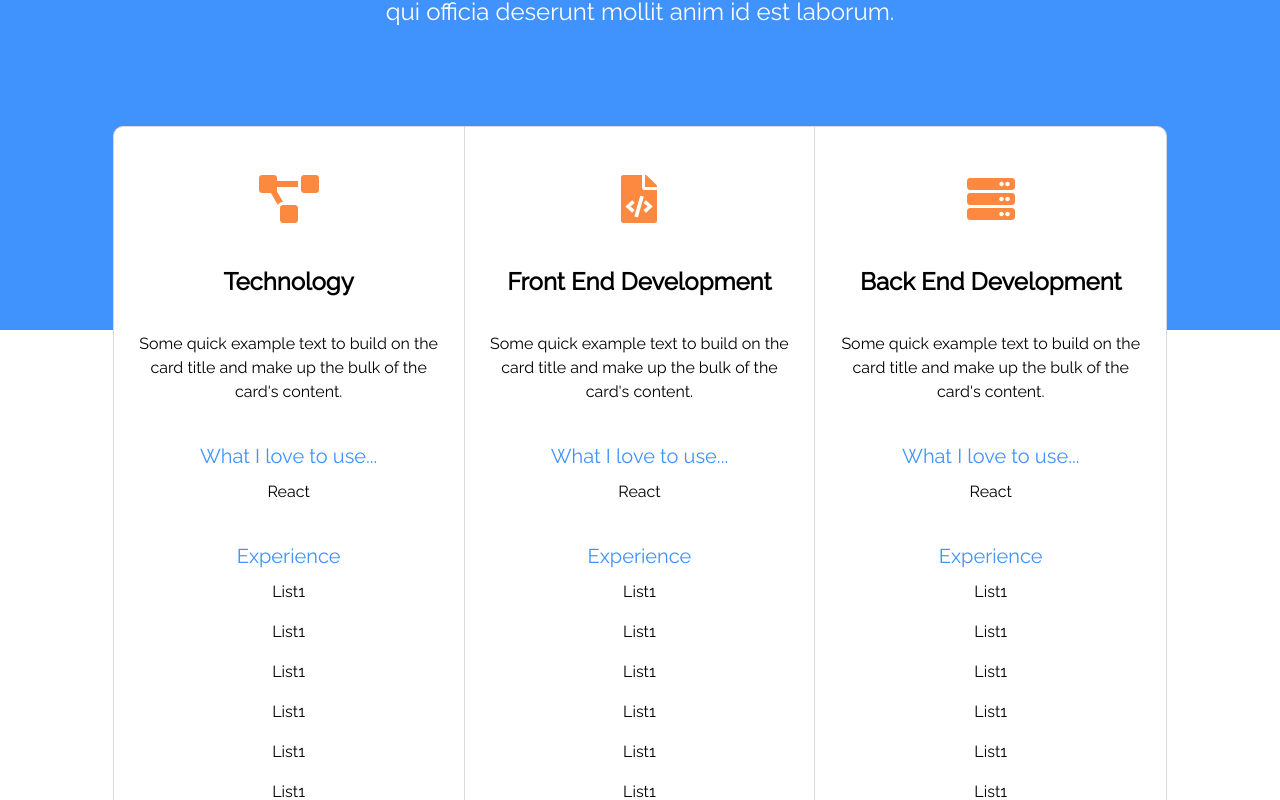
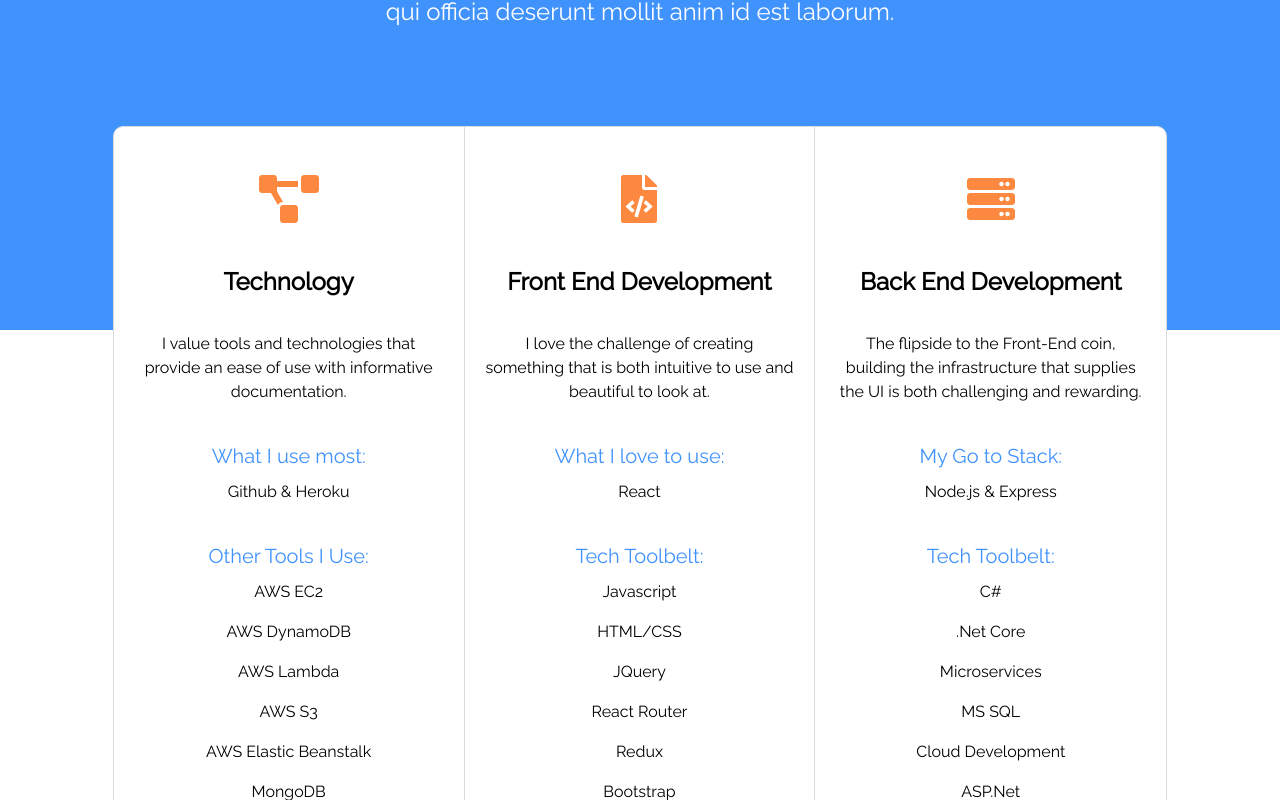
Before and after one commit to prestondoris/preston-doris, a React (Create React App) app: page / in a window 1280 px wide. Shown: the part 1080-1880 px from the top of the page. Built offline with nearby package versions, Linux system fonts and the light colour scheme.

Commit message:
Updated Skills components with real information instead of dummy data

```diff
--- a/src/App.js
+++ b/src/App.js
@@ -6,7 +6,7 @@ import AppBody from './AppBody'
 
 function App() {
   return (
-    <div className="App">
+    <div id='home' className="App">
       <NavBar />
       <AppBody />
     </div>
--- a/src/AppBody.css
+++ b/src/AppBody.css
@@ -1,6 +1,6 @@
 .skills-container {
     width: 95%;
-    height: 50em;
+    min-height: 50em;
     border-radius: 10px;
     background-color: white;
     margin: 6rem auto;
--- a/src/Footer.js
+++ b/src/Footer.js
@@ -5,16 +5,21 @@ import LinkedInLogo from './linkedin-brands.svg'
 
 function Footer(props) {
   let wrapperStyles = {
-    paddingTop: '5em'
+    paddingTop: '4.5em'
+  }
+  let linkStyles = {
+    padding: '1em'
   }
   return (
     <div style={wrapperStyles}>
-      <img src={logo} style={{width: '3.5rem'}} alt='prestondoris.com logo' />
-      <p>prestondoris.com</p>
+      <a href='#home'><img src={logo} style={{width: '3.5rem'}} alt='prestondoris.com logo' /></a>
+      <p style={{paddingTop: '1em'}}>prestondoris@gmail.com</p>
+
       <div>
-        <img src={GithubLogo} style={{width: '2rem'}} alt='Github logo' />
-        <img src={LinkedInLogo} style={{width: '2rem'}} alt='LinkedIn logo' />
+        <a style={linkStyles} target="_blank" rel="noopener noreferrer"  href='https://www.github.com/prestondoris'><img src={GithubLogo} style={{width: '2rem'}} alt='Github logo' /></a>
+        <a style={linkStyles} target="_blank" rel="noopener noreferrer"  href='https://www.linkedin.com/in/prestondoris'><img src={LinkedInLogo} style={{width: '2rem'}} alt='LinkedIn logo' /></a>
       </div>
+      <p style={{paddingTop: '1em'}}>Built using React. Handcrafted by Me &copy; 2020</p>
     </div>
   )
 }
--- a/src/Hero.js
+++ b/src/Hero.js
@@ -3,12 +3,18 @@ import { Jumbotron } from 'react-bootstrap'
 import server from './Server-amico.svg'
 
 function Hero(props) {
+  let linkStyles = {
+    color: 'whitesmoke',
+    position: 'absolute',
+    float: 'right',
+    top: '100%'
+  }
   return (
     <Jumbotron fluid style={{ margin: '0', backgroundColor: 'white' }}>
       <h1 id="jumboHeader">Full Stack Software Engineer</h1>
       <p style={{ fontSize: '1.5em' }}>I love to tackle new challenges and turning the blank page into something beautiful.</p>
       <img style={{ width: '40%', margin: '0 auto' }} src={server} alt='person sitting at desk in front of server illustration'></img>
-      <a href="https://stories.freepik.com/internet">Illustration by Freepik Stories</a>
+      <a style={linkStyles} href="https://stories.freepik.com/internet">Illustration by Freepik Stories</a>
     </Jumbotron>
   )
 }
--- a/src/Skills.js
+++ b/src/Skills.js
@@ -11,34 +11,31 @@ function Skills() {
         classes='skills w-border'
         icon={faProjectDiagram}
         mainTitle='Technology'
-        mainContent="Some quick example text to build on the card title and make up the bulk of
-            the card's content."
-        secondaryTitle='What I love to use...'
-        secondaryContent='React'
-        tertiaryTitle='Experience'
-        list={['List1', 'List1', 'List1', 'List1', 'List1', 'List1', 'List1', 'List1',]}
+        mainContent="I value tools and technologies that provide an ease of use with informative documentation."
+        secondaryTitle='What I use most:'
+        secondaryContent='Github & Heroku'
+        tertiaryTitle='Other Tools I Use:'
+        list={['AWS EC2', 'AWS DynamoDB', 'AWS Lambda', 'AWS S3', 'AWS Elastic Beanstalk', 'MongoDB', 'AppDynamics', 'CloudFront']}
       />
       <SkillsItem
         classes='skills w-border'
         icon={faFileCode}
         mainTitle='Front End Development'
-        mainContent="Some quick example text to build on the card title and make up the bulk of
-            the card's content."
-        secondaryTitle='What I love to use...'
+        mainContent="I love the challenge of creating something that is both intuitive to use and beautiful to look at."
+        secondaryTitle='What I love to use:'
         secondaryContent='React'
-        tertiaryTitle='Experience'
-        list={['List1', 'List1', 'List1', 'List1', 'List1', 'List1', 'List1', 'List1',]}
+        tertiaryTitle='Tech Toolbelt:'
+        list={['Javascript', 'HTML/CSS', 'JQuery', 'React Router', 'Redux', 'Bootstrap', 'Semantic UI', 'Vue']}
       />
       <SkillsItem
         classes='skills'
         icon={faServer}
         mainTitle='Back End Development'
-        mainContent="Some quick example text to build on the card title and make up the bulk of
-            the card's content."
-        secondaryTitle='What I love to use...'
-        secondaryContent='React'
-        tertiaryTitle='Experience'
-        list={['List1', 'List1', 'List1', 'List1', 'List1', 'List1', 'List1', 'List1']}
+        mainContent="The flipside to the Front-End coin, building the infrastructure that supplies the UI is both challenging and rewarding."
+        secondaryTitle='My Go to Stack:'
+        secondaryContent='Node.js & Express'
+        tertiaryTitle='Tech Toolbelt:'
+        list={['C#', '.Net Core', 'Microservices', 'MS SQL', 'Cloud Development', 'ASP.Net', 'SOA', 'PosgreSQL']}
       />
   </div>
   )
```
Also changed, not shown: 1 other file (tests, documents, lock files or other folders).
